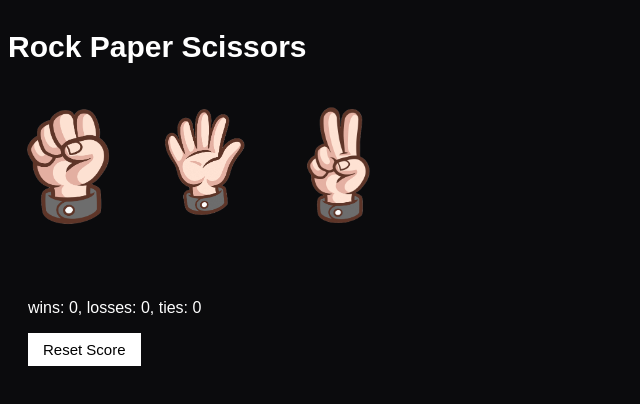
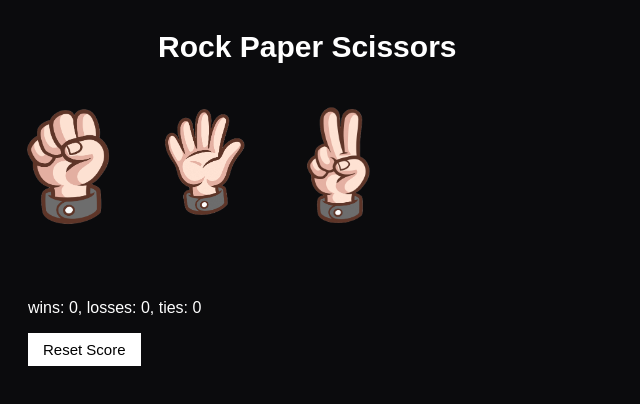
Before and after one commit to colinsachin06/Rock-Scissor-Paper, a plain HTML site: page index.html in a window 1280 px wide. Shown: the whole page, without its empty margins (0-640 px from the left). Drawn offline with Linux system fonts and the light colour scheme.

Commit message:
Update rock-paper.css

```diff
--- a/rock-paper.css
+++ b/rock-paper.css
@@ -6,8 +6,8 @@
     .mainheading{
       font-size: 30px;
       font-weight: bold;
-      margin-left: 30px
-      text-align: center;
+      margin-left: 150px
+
 
 
     }
```
